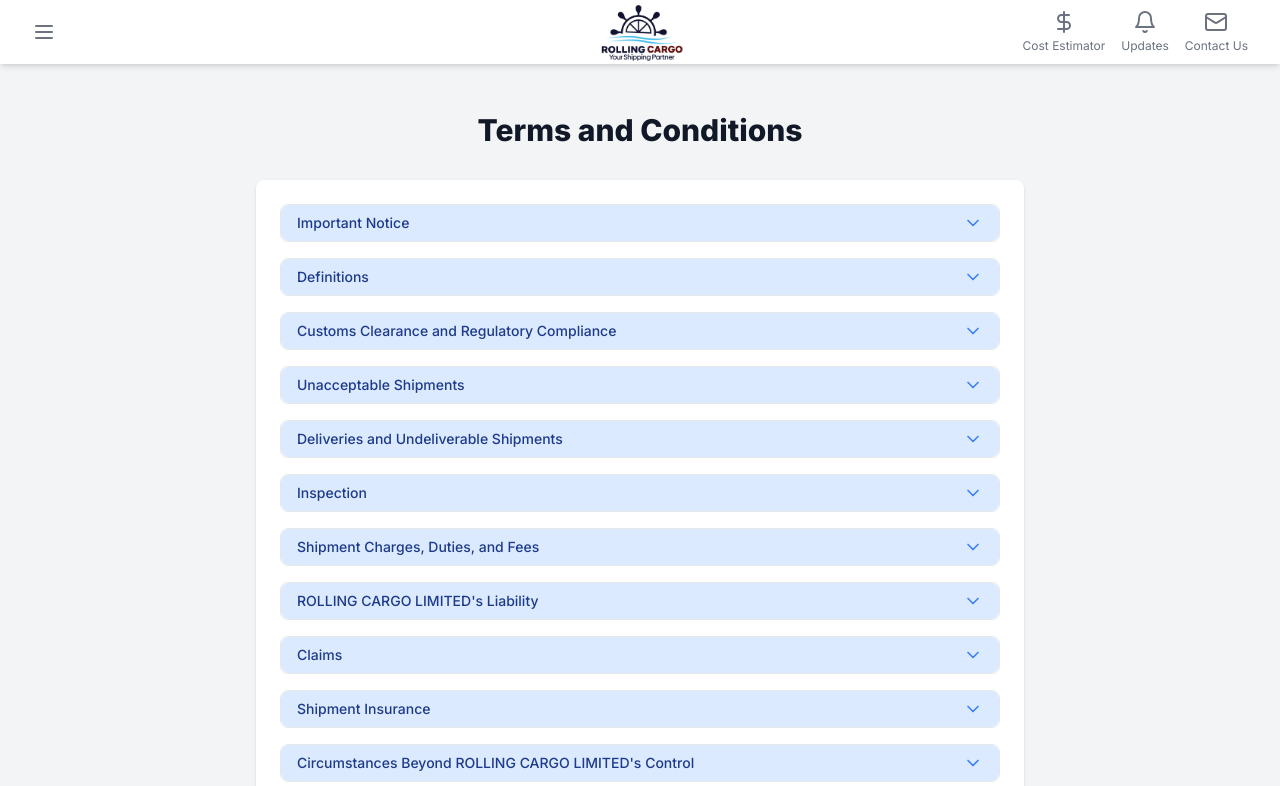
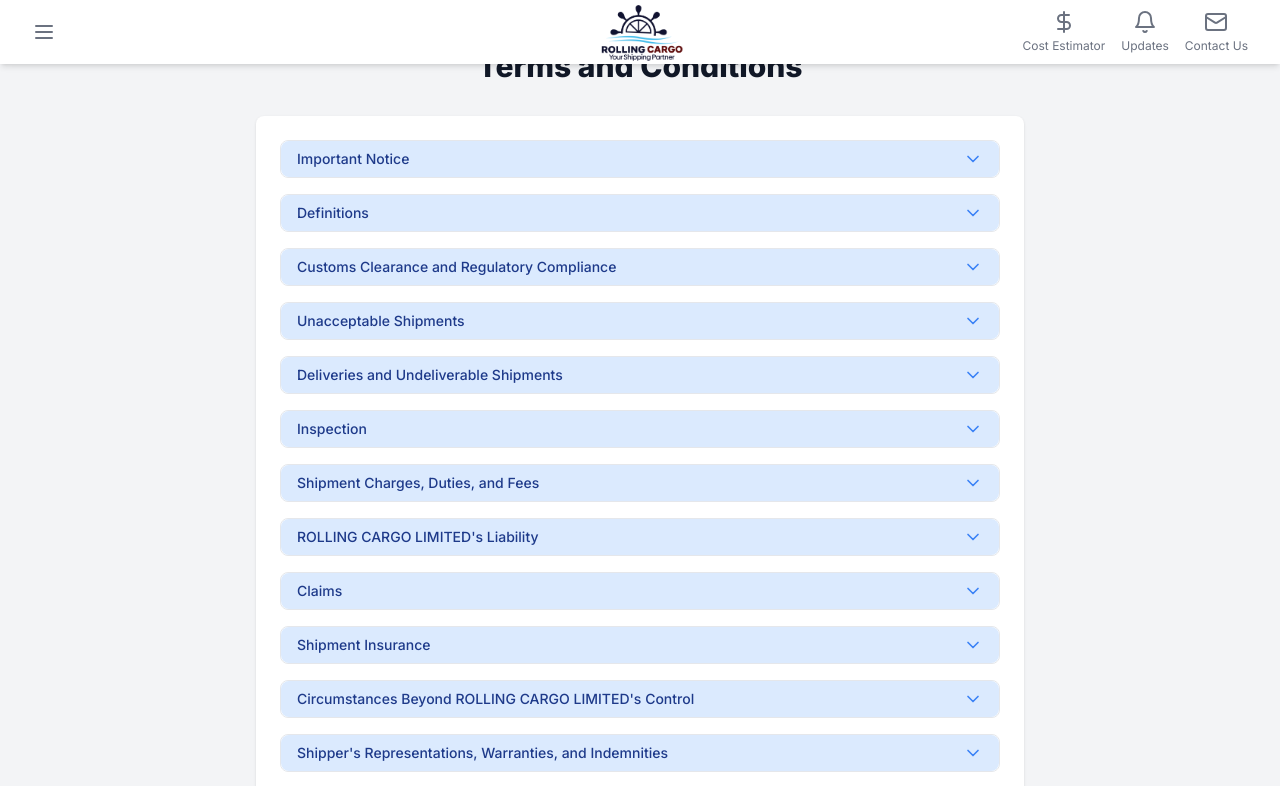
Before and after one commit to TechifyCreatives/rolling-cargo, a Next.js app: page /terms in a window 1280 px wide. Shown: the top 786 px of the page. Built offline with nearby package versions, Linux system fonts and the light colour scheme.

Commit message:
terms page

```diff
--- a/src/app/terms/page.tsx
+++ b/src/app/terms/page.tsx
@@ -78,8 +78,8 @@
   };
 
   return (
-    <div className="min-h-screen mt-16 bg-gray-100 py-12 px-4 sm:px-6 lg:px-8">
-      <div className="max-w-3xl  mx-auto">
+    <div className="min-h-screen bg-gray-100 py-12 px-4 sm:px-6 lg:px-8">
+      <div className="max-w-3xl mx-auto">
         <h1 className="text-3xl font-extrabold text-gray-900 text-center mb-8">
           Terms and Conditions
         </h1>
```
